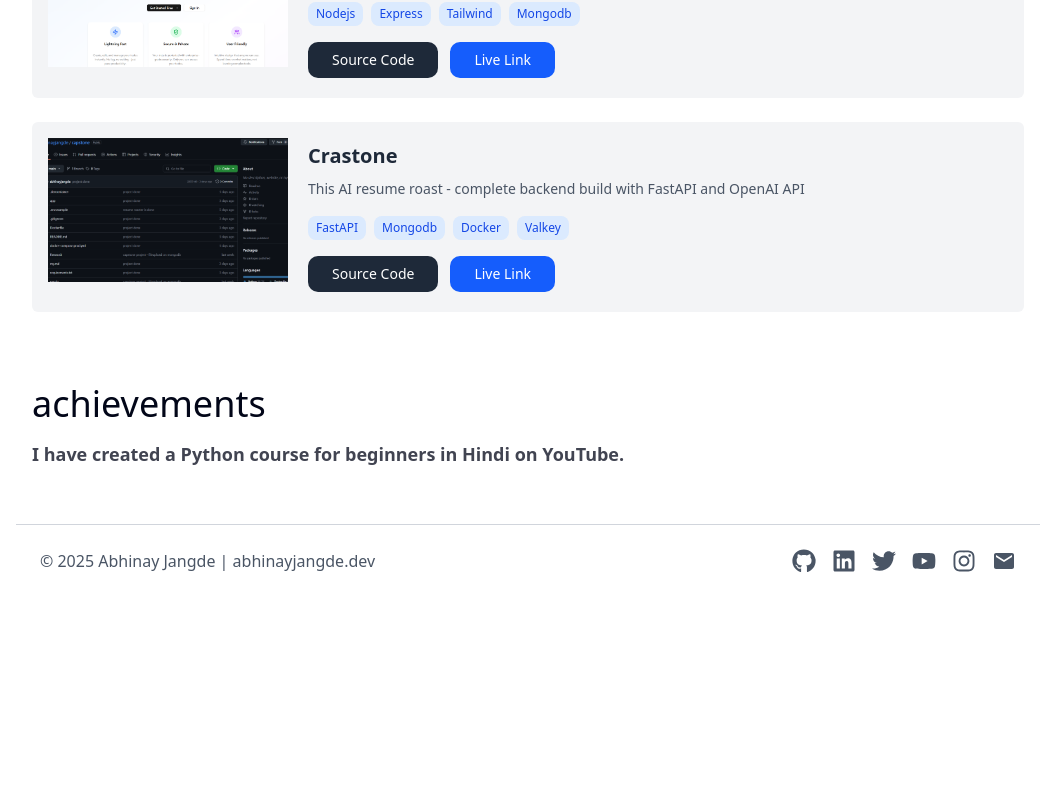
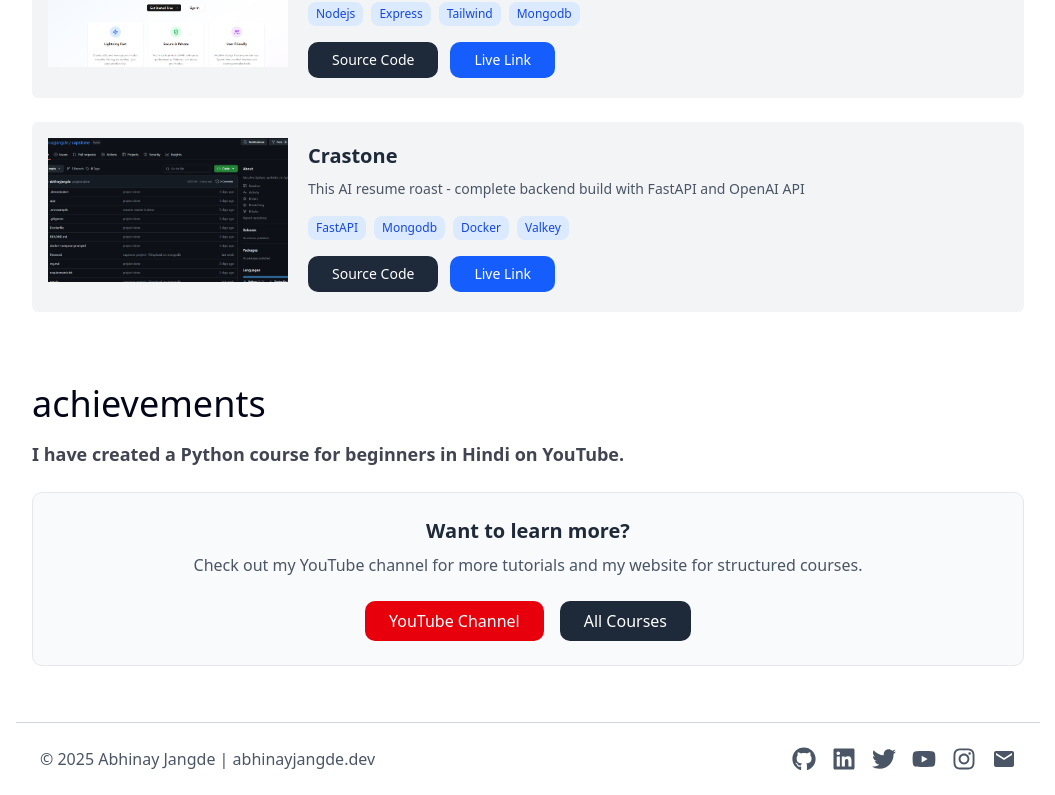
Before and after one commit to abhinayjangde/portfolio, a Next.js app: page / in a window 1280 px wide. Shown: the part 1220-2015 px from the top of the page, without its empty margins (112-1167 px from the left). Before the commit the page ends 1817 px from the top, so only its background shows below. Built offline with nearby package versions, Linux system fonts and the light colour scheme.

Commit message:
add yt channel banner at the bottom of home page

```diff
--- a/app/page.tsx
+++ b/app/page.tsx
@@ -56,6 +56,7 @@ export default function Home() {
                     projects={recentProject}
                     title={"featured projects"}
                 />
+
                 <Achievements />
             </div>
         </main>
--- a/components/Achievements.tsx
+++ b/components/Achievements.tsx
@@ -1,3 +1,5 @@
+import Link from "next/link";
+
 export default function Achievements() {
     return (
         <section className="my-4">
@@ -9,6 +11,33 @@ export default function Achievements() {
                 I have created a Python course for beginners in Hindi on
                 YouTube.
             </p>
+            <section className="">
+                <div className="mt-6 text-center p-6 bg-gray-50 dark:bg-neutral-900 rounded-lg border border-gray-200 dark:border-gray-800">
+                    <h3 className="text-xl font-bold mb-2 text-gray-800 dark:text-gray-100">
+                        Want to learn more?
+                    </h3>
+                    <p className="text-gray-600 dark:text-gray-400 mb-6">
+                        Check out my YouTube channel for more tutorials and my
+                        website for structured courses.
+                    </p>
+                    <div className="flex flex-wrap justify-center gap-4">
+                        <Link
+                            href="https://www.youtube.com/@abhinayjangde"
+                            target="_blank"
+                            className="flex items-center gap-2 bg-red-600 hover:bg-red-700 text-white px-6 py-2 rounded-lg font-medium transition-colors"
+                        >
+                            <span>YouTube Channel</span>
+                        </Link>
+                        <Link
+                            href="https://www.codebhaiya.com/courses"
+                            target="_blank"
+                            className="flex items-center gap-2 bg-gray-800 hover:bg-gray-900 dark:bg-gray-700 dark:hover:bg-gray-600 text-white px-6 py-2 rounded-lg font-medium transition-colors"
+                        >
+                            <span>All Courses</span>
+                        </Link>
+                    </div>
+                </div>
+            </section>
         </section>
     );
 }
```
